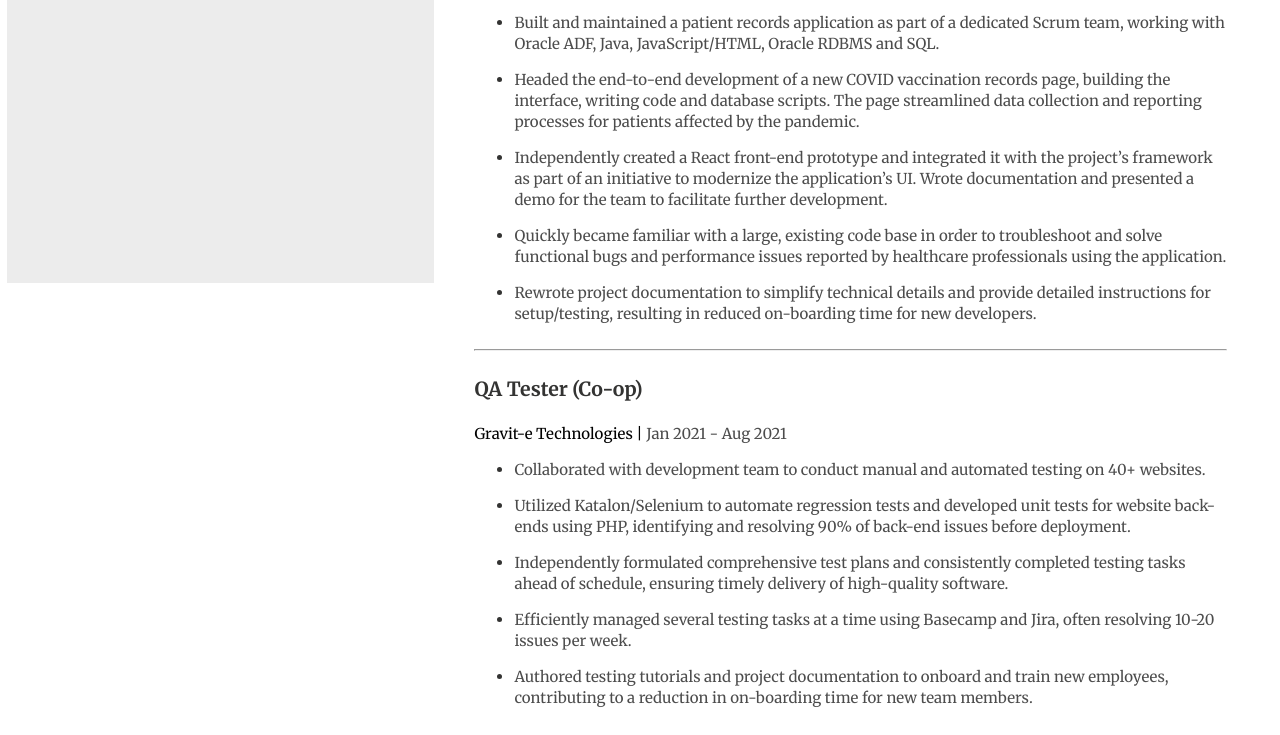
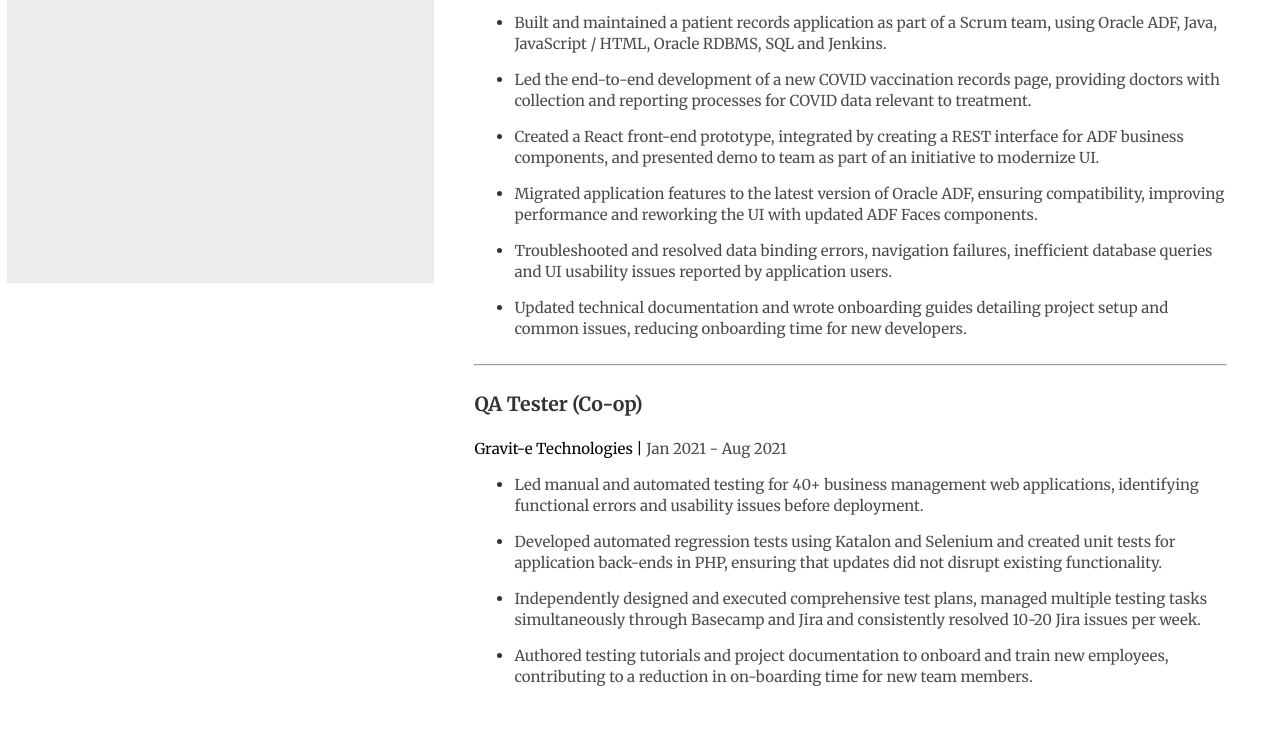
Before and after one commit to nvasiu/AWSCloudResumeNV, a plain HTML site: page resume-site/index.html in a window 1280 px wide. Shown: the part 525-1260 px from the top of the page. Drawn offline with Linux system fonts and the light colour scheme; no server answers.

Commit message:
Updated resume

```diff
--- a/resume-site/index.html
+++ b/resume-site/index.html
@@ -292,22 +292,12 @@
                   <h3>Software Developer (Co-op)</h3>
                   <p><em>BC Renal Agency | </em>Jan 2022 - Aug 2022</p>
                   <ul>
-                    <li><p>Built and maintained a patient records application as part of a dedicated Scrum team, working with Oracle ADF,
-                      Java, JavaScript/HTML, Oracle RDBMS and SQL.</p></li>
-                    <li><p>Headed the end-to-end development of a new COVID vaccination records page, building the interface, writing code
-                      and database scripts. The page streamlined data collection and reporting processes for patients affected by the
-                      pandemic.
-                      </p></li>
-                    <li><p>Independently created a React front-end prototype and integrated it with the project’s framework as part of an
-                      initiative to modernize the application’s UI. Wrote documentation and presented a demo for the team to facilitate
-                      further development.
-                      </p></li>
-                    <li><p>Quickly became familiar with a large, existing code base in order to troubleshoot and solve functional bugs and
-                      performance issues reported by healthcare professionals using the application.
-                      </p></li>
-                    <li><p>Rewrote project documentation to simplify technical details and provide detailed instructions for setup/testing,
-                      resulting in reduced on-boarding time for new developers.
-                      </p></li>
+                    <li><p>Built and maintained a patient records application as part of a Scrum team, using Oracle ADF, Java, JavaScript / HTML, Oracle RDBMS, SQL and Jenkins.</p></li>
+                    <li><p>Led the end-to-end development of a new COVID vaccination records page, providing doctors with collection and reporting processes for COVID data relevant to treatment.</p></li>
+                    <li><p>Created a React front-end prototype, integrated by creating a REST interface for ADF business components, and presented demo to team as part of an initiative to modernize UI. </p></li>
+                    <li><p>Migrated application features to the latest version of Oracle ADF, ensuring compatibility, improving performance and reworking the UI with updated ADF Faces components.</p></li>
+                    <li><p>Troubleshooted and resolved data binding errors, navigation failures, inefficient database queries and UI usability issues reported by application users.</p></li>
+                    <li><p>Updated technical documentation and wrote onboarding guides detailing project setup and common issues, reducing onboarding time for new developers.</p></li>
                   </ul>
 
                   <hr />
@@ -315,15 +305,10 @@
                   <h3>QA Tester (Co-op)</h3>
                   <p><em>Gravit-e Technologies | </em>Jan 2021 - Aug 2021</p>
                   <ul>
-                    <li><p>Collaborated with development team to conduct manual and automated testing on 40+ websites.</p></li>
-                    <li><p>Utilized Katalon/Selenium to automate regression tests and developed unit tests for website back-ends using PHP,
-                      identifying and resolving 90% of back-end issues before deployment.</p></li>
-                    <li><p>Independently formulated comprehensive test plans and consistently completed testing tasks ahead of schedule,
-                      ensuring timely delivery of high-quality software.</p></li>
-                    <li><p>Efficiently managed several testing tasks at a time using Basecamp and Jira, often resolving 10-20 issues per week.</p></li>
-                    <li><p>Authored testing tutorials and project documentation to onboard and train new employees, contributing to a
-                      reduction in on-boarding time for new team members.
-                      </p></li>
+                    <li><p>Led manual and automated testing for 40+ business management web applications, identifying functional errors and usability issues before deployment.</p></li>
+                    <li><p>Developed automated regression tests using Katalon and Selenium and created unit tests for application back-ends in PHP, ensuring that updates did not disrupt existing functionality. </p></li>
+                    <li><p>Independently designed and executed comprehensive test plans, managed multiple testing tasks simultaneously through Basecamp and Jira and consistently resolved 10-20 Jira issues per week.</p></li>
+                    <li><p>Authored testing tutorials and project documentation to onboard and train new employees, contributing to a reduction in on-boarding time for new team members.</p></li>
                   </ul>
 
                 </section>
```
